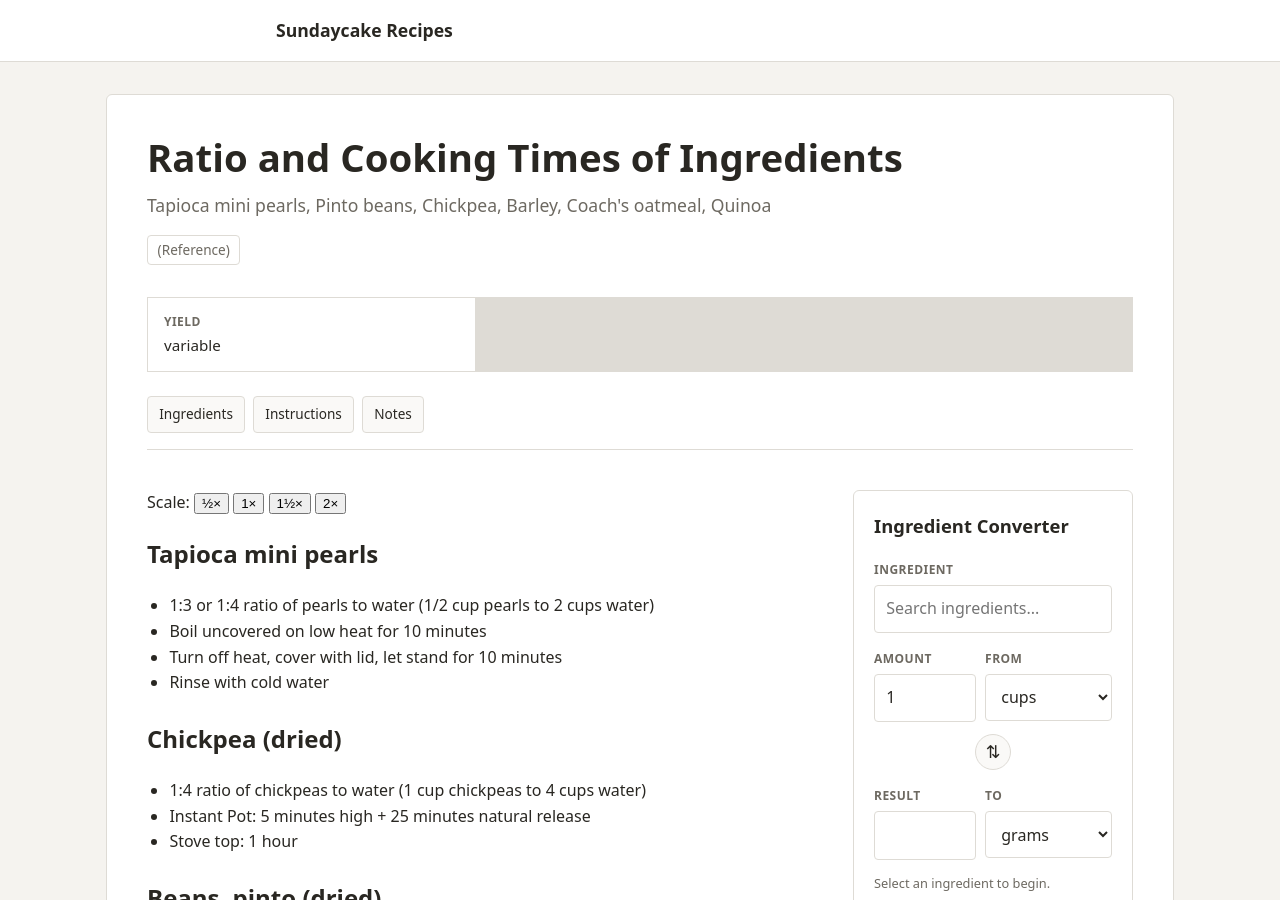
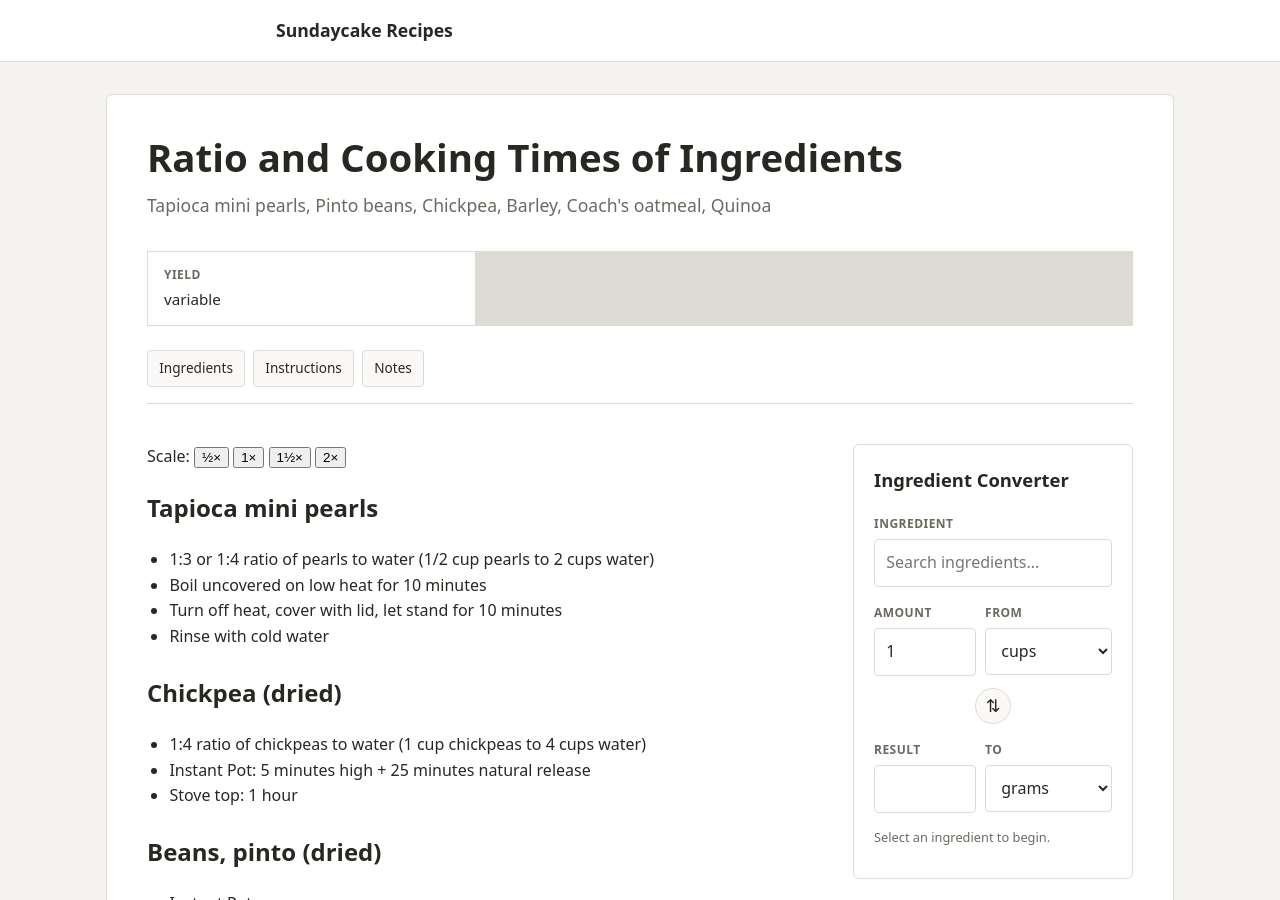
Before and after one commit to sundaycake/recipes, a Jekyll site: the page built from _recipes/ratio-and-cooking-times.md, in a window 1280 px wide and 900 px high. Built offline with Jekyll 4.4.1, drawn with Linux system fonts in a browser that asks for light colours.

Commit message:
Update ratio-and-cooking-times.md

```diff
--- a/_recipes/ratio-and-cooking-times.md
+++ b/_recipes/ratio-and-cooking-times.md
@@ -3,7 +3,7 @@ recipe: Ratio and Cooking Times of Ingredients
 description: Tapioca mini pearls, Pinto beans, Chickpea, Barley, Coach's oatmeal, Quinoa
 image:
 
-category: (Reference)
+category: *Reference
 tags:
 
 yield: variable
```
